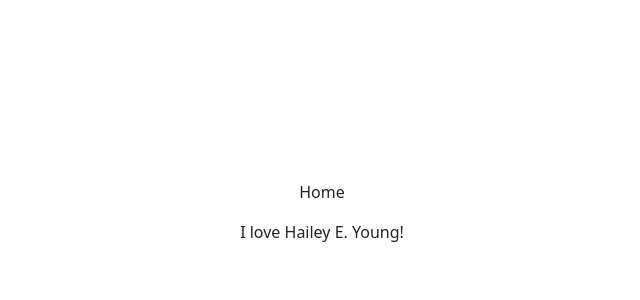
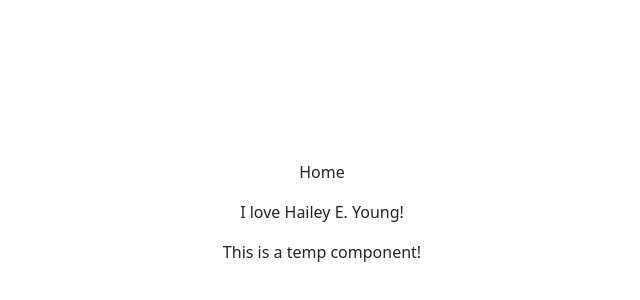
Before and after one commit to valgardg/vue-temp, a Vue app: page /home in a window 1280 px wide. Shown: the part 180-480 px from the top of the page, without its empty margins (318-958 px from the left). Built offline with nearby package versions, Linux system fonts and the light colour scheme.

Commit message:
added: temp component

```diff
--- /dev/null
+++ b/src/components/TempComponent.vue
@@ -0,0 +1,11 @@
+<template>
+    <div>
+        <p>This is a temp component!</p>
+    </div>
+</template>
+
+<script setup lang="ts">
+</script>
+
+<style scoped>
+</style>
--- a/src/screens/Home.vue
+++ b/src/screens/Home.vue
@@ -2,5 +2,13 @@
     <div>
         <p>Home</p>
         <p>I love Hailey E. Young!</p>
+        <TempComponent />
     </div>
 </template>
+
+<script setup lang="ts">
+import TempComponent from '../components/TempComponent.vue';
+</script>
+
+<style scoped>
+</style>
```
